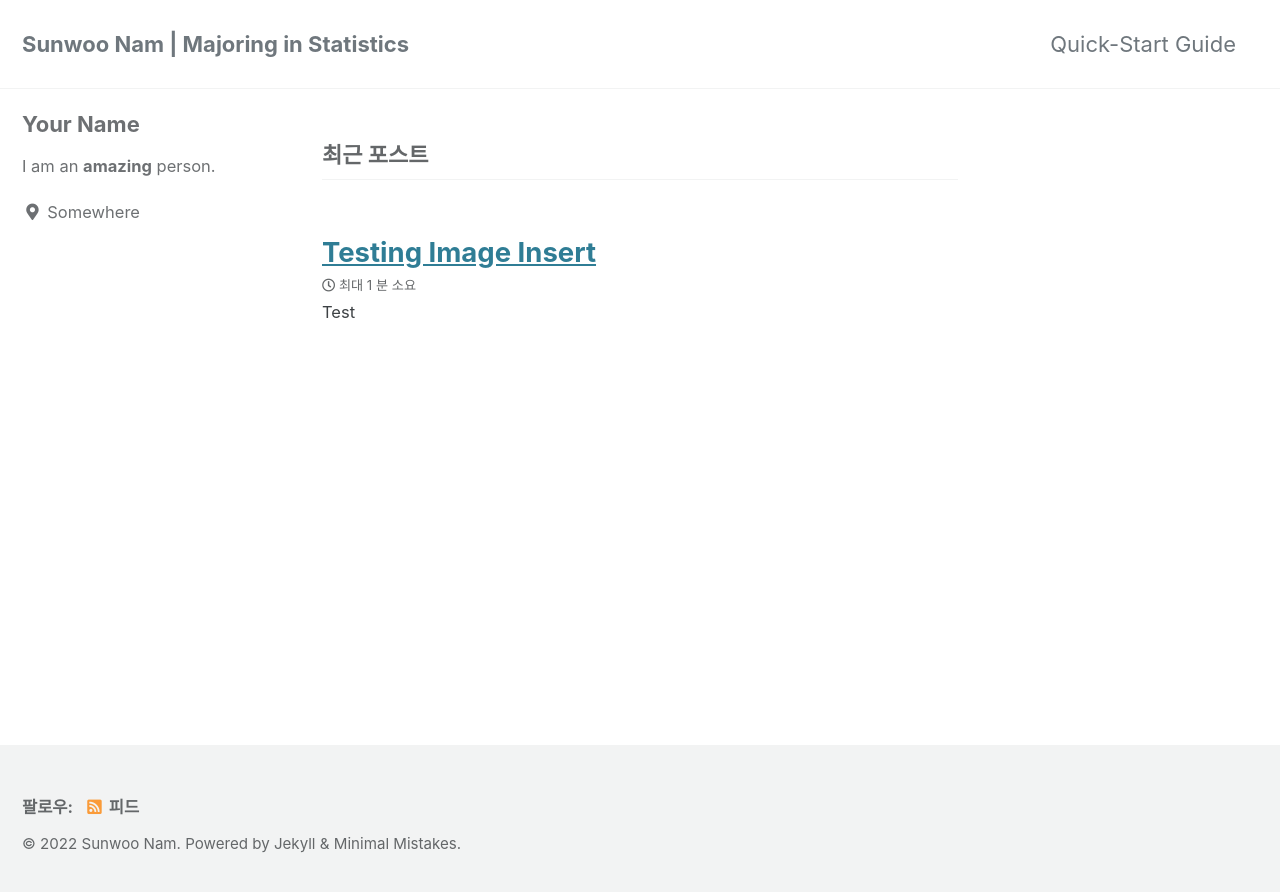
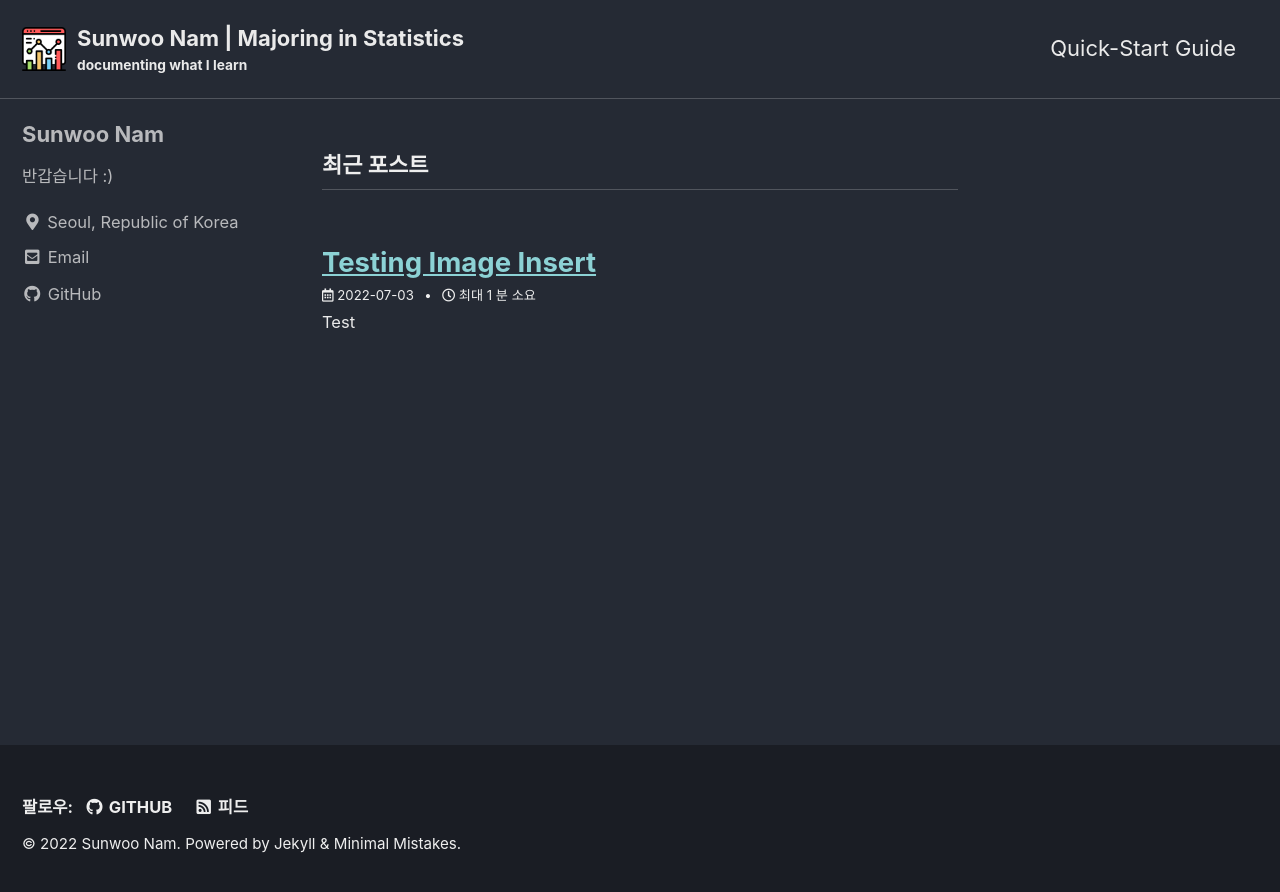
Before and after one commit to nsunwoo/nsunwoo.github.io, a Jekyll site: the page built from index.html, in a window 1280 px wide. Shown: the top 892 px of the page. Built offline with Jekyll 4.4.1, drawn with Linux system fonts in a browser that asks for light colours; cached includes are drawn as plain includes; the list of posts is cut into pages by our own code.

Commit message:
docs: Edit _config.yml

```diff
--- a/_config.yml
+++ b/_config.yml
@@ -12,22 +12,22 @@
 
 # theme                  : "minimal-mistakes-jekyll"
 # remote_theme           : "mmistakes/minimal-mistakes"
-minimal_mistakes_skin    : "default" # "air", "aqua", "contrast", "dark", "dirt", "neon", "mint", "plum", "sunrise"
+minimal_mistakes_skin    : "dark" # "air", "aqua", "contrast", "default", "dirt", "neon", "mint", "plum", "sunrise"
 
 # Site Settings
 locale                   : "ko-KR"
 title                    : "Sunwoo Nam | Majoring in Statistics"
-title_separator          : "&#124;"
-subtitle                 : # site tagline that appears below site title in masthead
+title_separator          : "|"
+subtitle                 : "documenting what I learn"
 name                     : "Sunwoo Nam"
-description              : "An amazing website."
+description              : "TIL Blog"
 url                      : "https://nsunwoo.github.io"
 baseurl                  : # the subpath of your site, e.g. "/blog"
 repository               : # GitHub username/repo-name e.g. "mmistakes/minimal-mistakes"
 teaser                   : # path of fallback teaser image, e.g. "/assets/images/500x300.png"
-logo                     : # path of logo image to display in the masthead, e.g. "/assets/images/88x88.png"
+logo                     : "/assets/images/analytics.png"
 masthead_title           : # overrides the website title displayed in the masthead, use " " for no title
-# breadcrumbs            : false # true, false (default)
+breadcrumbs              : true # true, false (default)
 words_per_minute         : 200
 comments:
   provider               : # false (default), "disqus", "discourse", "facebook", "staticman", "staticman_v2", "utterances", "giscus", "custom"
@@ -104,15 +104,15 @@ analytics:
 
 # Site Author
 author:
-  name             : "Your Name"
+  name             : "Sunwoo Nam"
   avatar           : # path of avatar image, e.g. "/assets/images/bio-photo.jpg"
-  bio              : "I am an **amazing** person."
-  location         : "Somewhere"
+  bio              : "반갑습니다 :)"
+  location         : "Seoul, Republic of Korea"
   email            :
   links:
     - label: "Email"
       icon: "fas fa-fw fa-envelope-square"
-      # url: "mailto:your.name@email.com"
+      url: "mailto:sunwoo.stats@gmail.com"
     - label: "Website"
       icon: "fas fa-fw fa-link"
       # url: "https://your-website.com"
@@ -124,7 +124,7 @@ author:
       # url: "https://facebook.com/"
     - label: "GitHub"
       icon: "fab fa-fw fa-github"
-      # url: "https://github.com/"
+      url: "https://github.com/nsunwoo"
     - label: "Instagram"
       icon: "fab fa-fw fa-instagram"
       # url: "https://instagram.com/"
@@ -140,7 +140,7 @@ footer:
       # url:
     - label: "GitHub"
       icon: "fab fa-fw fa-github"
-      # url:
+      url: "https://github.com/nsunwoo"
     - label: "GitLab"
       icon: "fab fa-fw fa-gitlab"
       # url:
@@ -290,3 +290,6 @@ defaults:
       comments: # true
       share: true
       related: true
+      show_date: true
+
+date_format: "%Y-%m-%d"
```
Also changed, not shown: assets/images/analytics.png (added).
